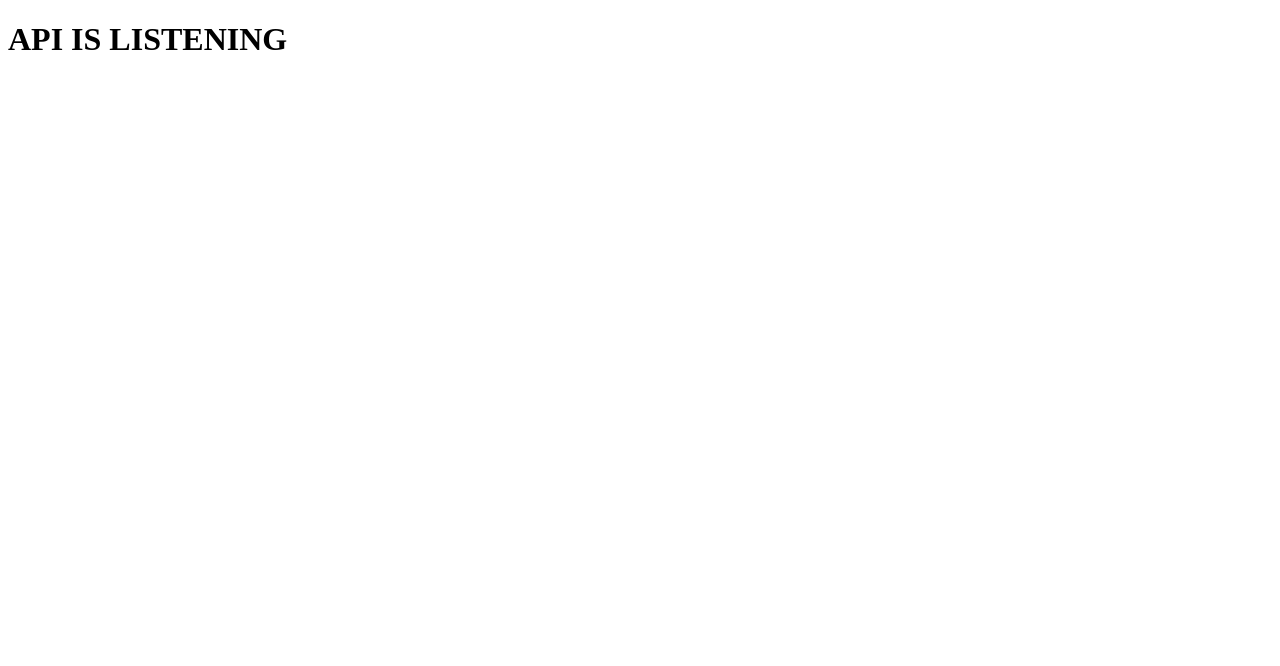
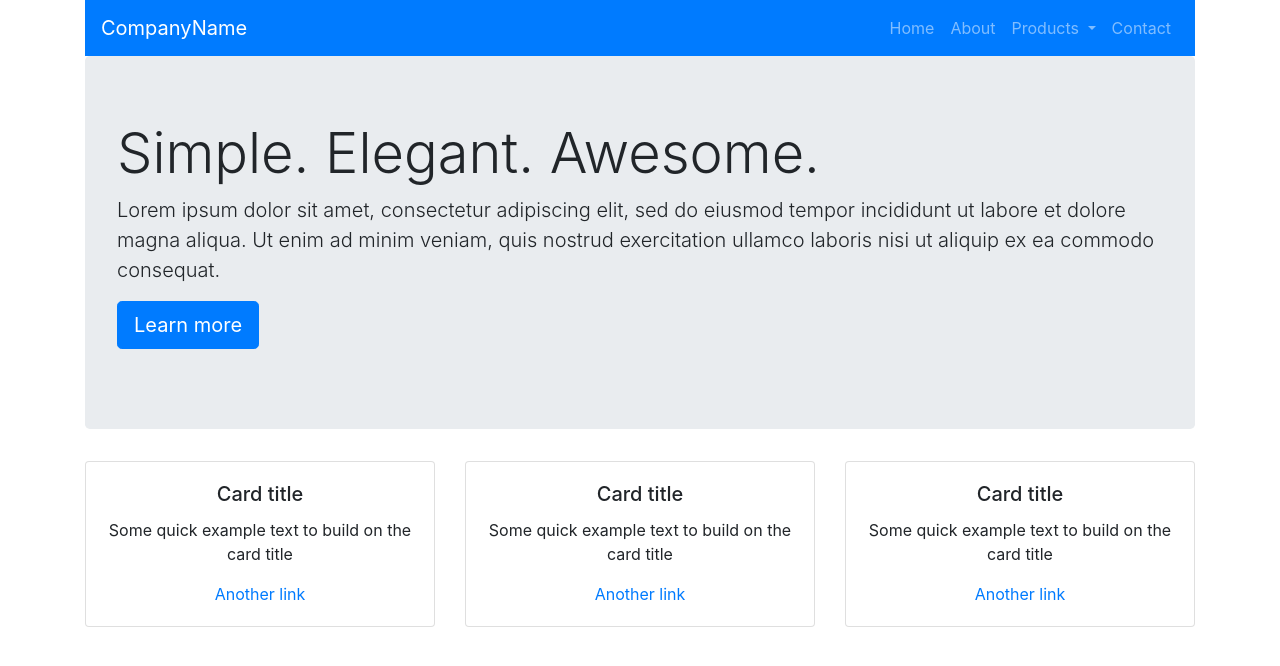
Before and after one commit to yalelikeyale/miniZap, a website: page public/index.html in a window 1280 px wide. Drawn offline with nearby package versions, Linux system fonts and the light colour scheme.

Commit message:
adding bootstrap landing page

```diff
--- a/package.json
+++ b/package.json
@@ -16,9 +16,14 @@
     "aws-sdk": "^2.228.1",
     "bcryptjs": "^2.4.3",
     "body-parser": "^1.18.2",
+    "bootstrap": "^4.1.1",
+    "browser-sync": "^2.24.1",
     "dotenv": "^5.0.1",
     "express": "^4.16.3",
     "feedly": "^0.1.6",
+    "gulp": "^3.9.1",
+    "gulp-sass": "^4.0.1",
+    "jquery": "^3.3.1",
     "jsonwebtoken": "^8.2.0",
     "mongoose": "^5.0.12",
     "morgan": "^1.9.0",
@@ -28,6 +33,7 @@
     "passport-local": "^1.0.0",
     "pg": "^7.4.1",
     "podio-js": "^1.6.1",
+    "popper.js": "^1.14.3",
     "query-string": "^6.0.0",
     "request": "^2.85.0",
     "request-promise": "^4.2.2",
--- a/public/index.html
+++ b/public/index.html
@@ -1,9 +1,87 @@
 <!DOCTYPE html>
-<html>
-<head>
-	<title>DigiDirectory</title>
-</head>
-<body>
-	<h1>API IS LISTENING</h1>
-</body>
+<html class="no-js" lang="en">
+    <head>
+        <title>Bootstrap 4 Layout</title>
+        <meta http-equiv="x-ua-compatible" content="ie=edge">
+      <meta name="viewport" content="width=device-width, initial-scale=1.0" />
+
+        <link rel="stylesheet" href="https://fonts.googleapis.com/css?family=Raleway:400,800">
+        <link rel='stylesheet' href="https://maxcdn.bootstrapcdn.com/font-awesome/4.7.0/css/font-awesome.min.css">
+        <link rel="stylesheet" href="https://maxcdn.bootstrapcdn.com/bootstrap/4.0.0/css/bootstrap.min.css" integrity="sha384-Gn5384xqQ1aoWXA+058RXPxPg6fy4IWvTNh0E263XmFcJlSAwiGgFAW/dAiS6JXm" crossorigin="anonymous">
+        <link rel="stylesheet" href="/css/styles.css">
+    </head>
+
+    <body>
+        <div class="container">
+            <nav class="navbar navbar-expand-lg navbar-dark bg-primary">
+                <a class="navbar-brand" href="#">CompanyName</a>
+                <button class="navbar-toggler" type="button" data-toggle="collapse" data-target="#navbarSupportedContent">
+                    <span class="navbar-toggler-icon"></span>
+                </button>
+                <div class="collapse navbar-collapse" id="navbarSupportedContent">
+                    <ul class="navbar-nav ml-auto">
+                        <li class="nav-item">
+                            <a class="nav-link" href="">Home</a>
+                        </li>
+                        <li class="nav-item">
+                            <a class="nav-link" href="">About</a>
+                        </li>
+                        <li class="nav-item dropdown">
+                            <a class="nav-link dropdown-toggle" href="#" id="navbarDropdown" data-toggle="dropdown">
+                                Products
+                            </a>
+                            <div class="dropdown-menu">
+                                <a class="dropdown-item" href="#">Product 1</a>
+                                <a class="dropdown-item" href="#">Product 2</a>
+                                <div class="dropdown-divider"></div>
+                                <a class="dropdown-item" href="#">Another Product</a>
+                            </div>
+                        </li>
+                        <li class="nav-item">
+                            <a class="nav-link" href="">Contact</a>
+                        </li>
+                    </ul>
+                </div>
+            </nav>
+            <div class="jumbotron">
+                <h1 class="display-4">Simple. Elegant. Awesome.</h1>
+                <p class="lead">Lorem ipsum dolor sit amet, consectetur adipiscing elit, sed do eiusmod tempor incididunt ut labore et dolore magna aliqua. Ut enim ad minim veniam, quis nostrud exercitation ullamco laboris nisi ut aliquip ex ea commodo consequat. </p>
+                <p class="lead">
+                    <a class="btn btn-primary btn-lg" href="#" role="button">Learn more</a>
+                </p>
+            </div>
+            <div class="row">
+                <div class="col-sm-12 col-md-4">
+                    <div class="card mb-4">
+                        <div class="card-body text-center">
+                            <h5 class="card-title">Card title</h5>
+                            <p class="card-text">Some quick example text to build on the card title</p>
+                            <a href="#" class="card-link">Another link</a>
+                        </div>
+                    </div>
+                </div>
+                <div class="col-sm-12 col-md-4">
+                    <div class="card mb-4">
+                        <div class="card-body text-center">
+                            <h5 class="card-title">Card title</h5>
+                            <p class="card-text">Some quick example text to build on the card title</p>
+                            <a href="#" class="card-link">Another link</a>
+                        </div>
+                    </div>
+                </div>
+                <div class="col-sm-12 col-md-4">
+                    <div class="card mb-4">
+                        <div class="card-body text-center">
+                            <h5 class="card-title">Card title</h5>
+                            <p class="card-text">Some quick example text to build on the card title</p>
+                            <a href="#" class="card-link">Another link</a>
+                        </div>
+                    </div>
+                </div>
+            </div>
+        </div>
+    <script src="https://code.jquery.com/jquery-3.2.1.slim.min.js" integrity="sha384-KJ3o2DKtIkvYIK3UENzmM7KCkRr/rE9/Qpg6aAZGJwFDMVNA/GpGFF93hXpG5KkN" crossorigin="anonymous"></script>
+    <script src="https://cdnjs.cloudflare.com/ajax/libs/popper.js/1.12.9/umd/popper.min.js" integrity="sha384-ApNbgh9B+Y1QKtv3Rn7W3mgPxhU9K/ScQsAP7hUibX39j7fakFPskvXusvfa0b4Q" crossorigin="anonymous"></script>
+    <script src="https://maxcdn.bootstrapcdn.com/bootstrap/4.0.0/js/bootstrap.min.js" integrity="sha384-JZR6Spejh4U02d8jOt6vLEHfe/JQGiRRSQQxSfFWpi1MquVdAyjUar5+76PVCmYl" crossorigin="anonymous"></script>
+    </body>
 </html>
```
Also changed, not shown: public/js/dashboard.js (added).
